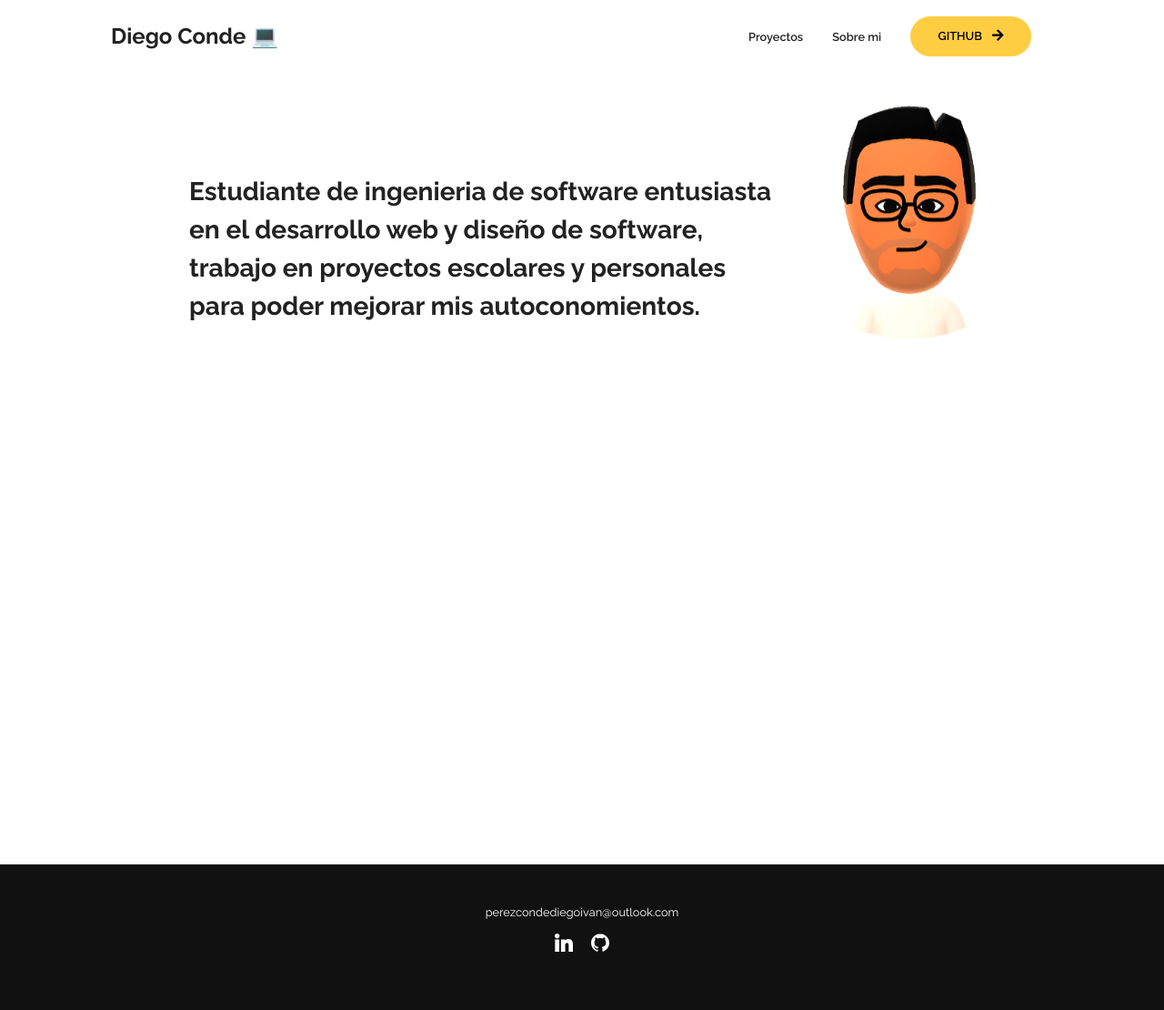
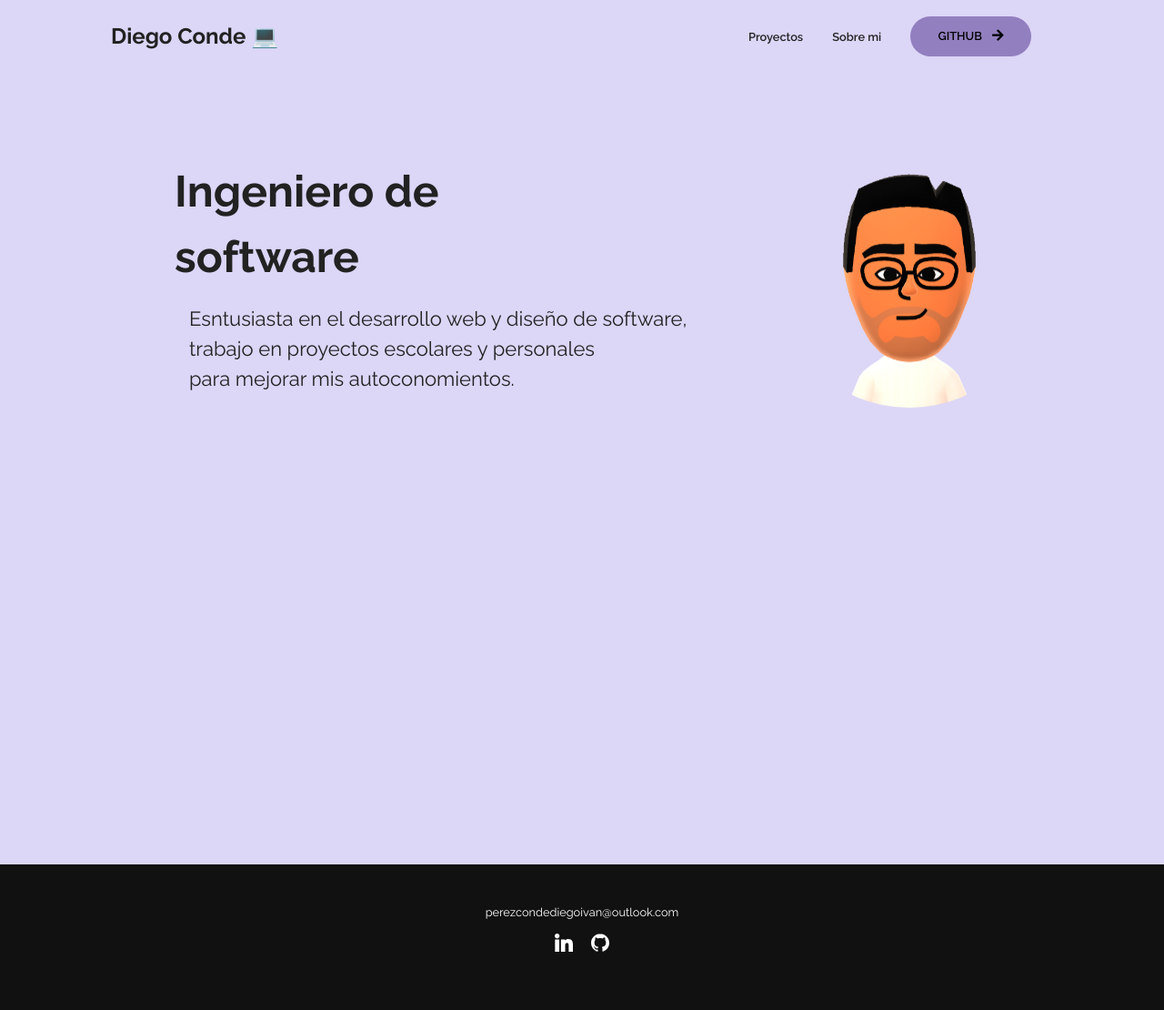
Before and after one commit to Psychodivto/Divancito, a PHP site: page / in a window 1280 px wide. Shown: the whole page at 91% size. Run offline with PHP 8.4, Linux system fonts and the light colour scheme.

Commit message:
changes in style

```diff
--- a/css/style.css
+++ b/css/style.css
@@ -9,9 +9,9 @@
 /* variables */
 :root {
   /* Colors */
-  --primary-color: #ffcd42;
-  --secondary-color: #ffd35c;
-  --bg-primary: #ffffff;
+  --primary-color: #927fbf;
+  --secondary-color: #c4bbf0;
+  --bg-primary: #dcd6f7;
   --text-color: #222222;
   --text-color-two: #ffffff;
   --bg-secondary: #000000;
@@ -102,7 +102,16 @@ body {
   font-size: 1.5rem;
   margin: 1.5rem 0;
 }
-h3, p {
+
+h2 {
+  font-size: 48px;
+  margin-left: 12rem;
+}
+
+
+h4 {
+  font-weight: 400;
+  font-size: 22px;
   padding-top: 1rem;
   margin-left: 13rem;
   text-align: justify;
@@ -394,7 +403,7 @@ h3, p {
     text-align: center;
   }
 
-  h3 {
+  h4 {
     font-size: 2.5rem;
   }
 }
--- a/index.html
+++ b/index.html
@@ -93,11 +93,12 @@
 
       <!--Section de perfile-->
         <div class="content-text">
-          <h3>Estudiante de ingenieria de software entusiasta<br>
-            en el desarrollo web y diseño de software,<br>
+          <h2>Ingeniero de </h2>
+          <h2>software</h2>
+          <h4>Esntusiasta en el desarrollo web y diseño de software,<br>
              trabajo en proyectos escolares y personales <br>
-             para poder mejorar mis autoconomientos.<br>
-            </h3>
+             para mejorar mis autoconomientos.<br>
+            </h4>
           </div>
           <img class="profile-imagen"
           src="assets/profile.png"
```
